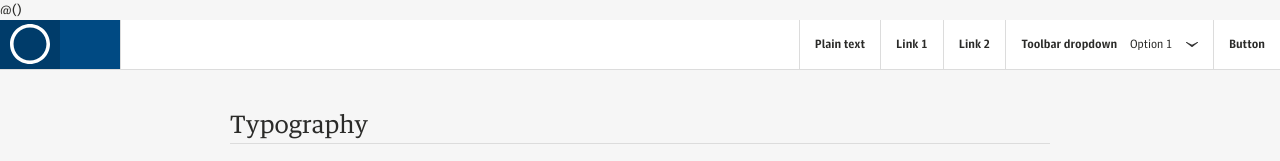
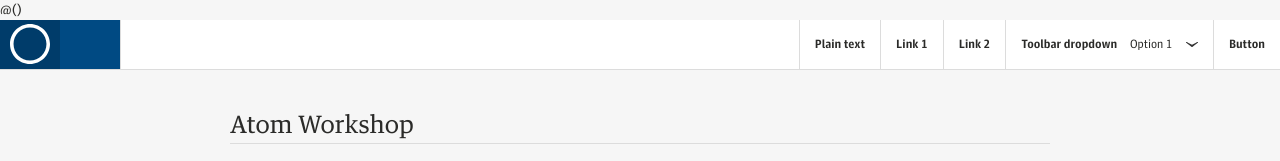
Before and after one commit to guardian/editorial-tools-play-template, a website: page app/views/index.scala.html in a window 1280 px wide. Shown: the top 161 px of the page. Drawn offline with nearby package versions, Linux system fonts and the light colour scheme; files that its build step writes are made by us from their sources; files whose address does not match are found by name.

Commit message:
change title to atom workshop

```diff
--- a/app/views/index.scala.html
+++ b/app/views/index.scala.html
@@ -4,7 +4,7 @@
 
     <head>
         <meta charset="UTF-8">
-        <title>Tools boilerplate</title>
+        <title>Atom Workshop</title>
         <link rel="stylesheet" href="assets/stylesheets/main.css">
     </head>
 
@@ -60,7 +60,7 @@
 
                     <section class="page__section">
 
-                        <h2 class="page__subheading">Typography</h2>
+                        <h2 class="page__subheading">Atom Workshop</h2>
 
                         <h1>Header 1</h1>
                         <h2>Header 2</h2>
```
